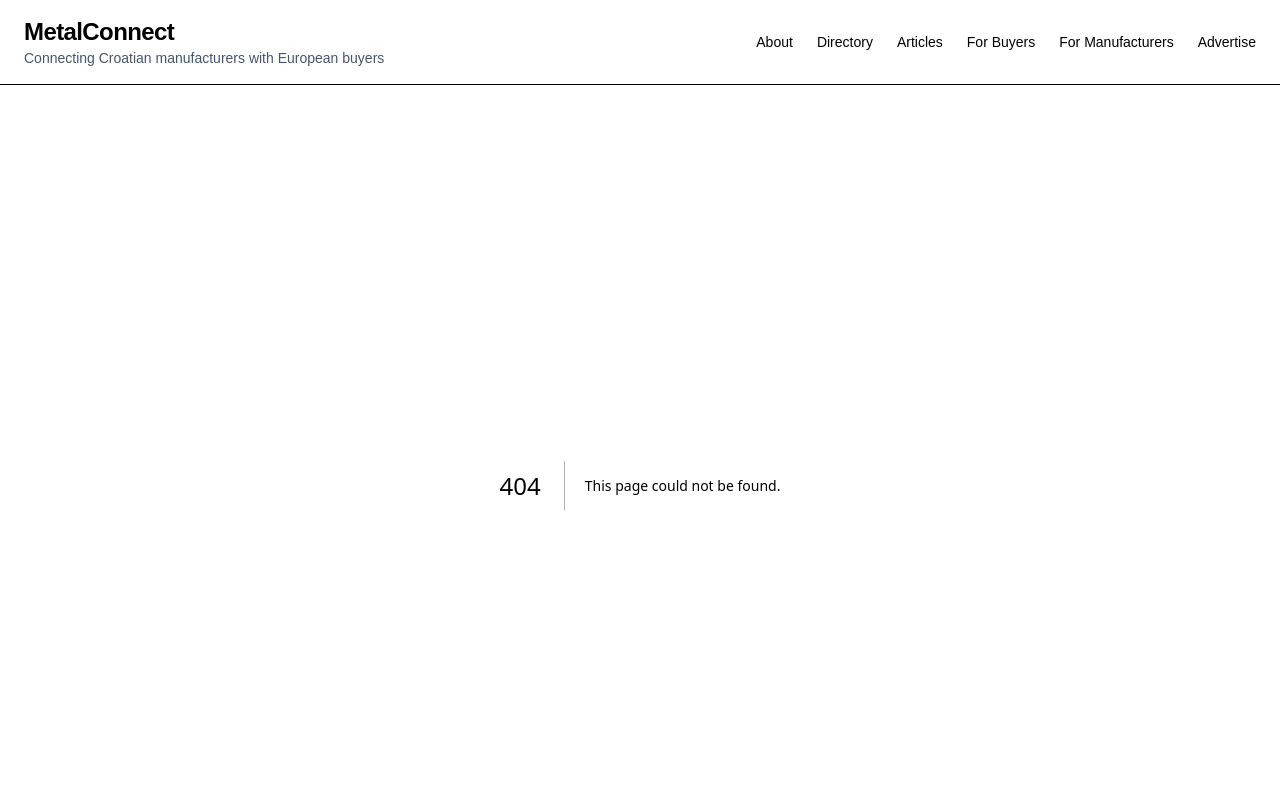
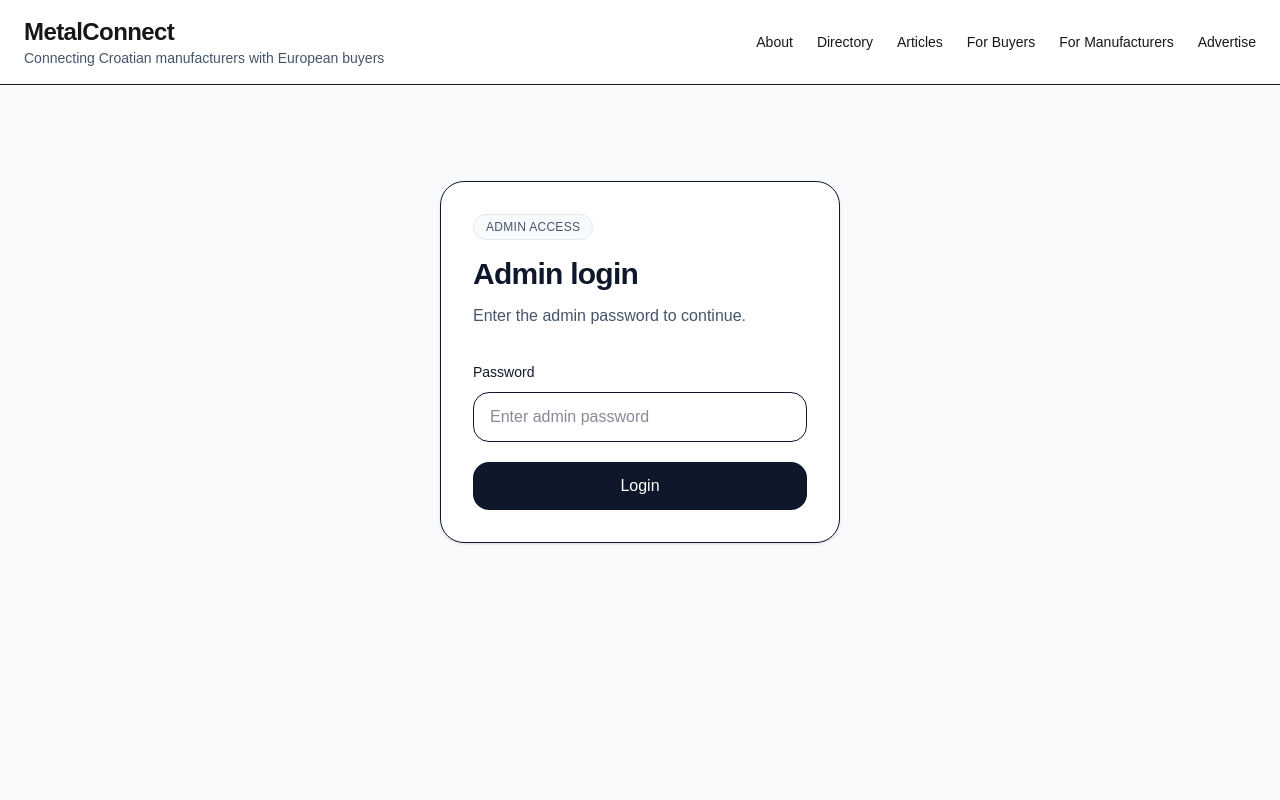
Before and after one commit to mini16111985-hub/metalconnect, a Next.js app: page /admin/login in a window 1280 px wide. Before the commit this address had no page. Shown: the top 800 px of the page. Built offline with nearby package versions, Linux system fonts and the light colour scheme.

Commit message:
add admin login page and api

```diff
--- /dev/null
+++ b/app/admin/login/page.js
@@ -0,0 +1,84 @@
+"use client";
+
+import { useState } from "react";
+
+export default function AdminLoginPage() {
+  const [password, setPassword] = useState("");
+  const [loading, setLoading] = useState(false);
+  const [errorMessage, setErrorMessage] = useState("");
+
+  const handleSubmit = async (e) => {
+    e.preventDefault();
+    setLoading(true);
+    setErrorMessage("");
+
+    try {
+      const response = await fetch("/api/admin-login", {
+        method: "POST",
+        headers: {
+          "Content-Type": "application/json",
+        },
+        body: JSON.stringify({ password }),
+      });
+
+      const result = await response.json();
+
+      if (!response.ok || !result.success) {
+        setErrorMessage(result.error || "Login failed.");
+        setLoading(false);
+        return;
+      }
+
+      window.location.href = "/admin/rfqs";
+    } catch (error) {
+      setErrorMessage(error.message || "Unknown error.");
+      setLoading(false);
+    }
+  };
+
+  return (
+    <main className="min-h-screen bg-slate-50 text-slate-900">
+      <section className="mx-auto max-w-md px-6 py-16 md:py-24">
+        <div className="rounded-3xl border bg-white p-8 shadow-sm">
+          <div className="mb-4 inline-flex rounded-full border border-slate-200 bg-slate-50 px-3 py-1 text-xs font-medium uppercase tracking-wide text-slate-600">
+            Admin Access
+          </div>
+
+          <h1 className="text-3xl font-bold tracking-tight">Admin login</h1>
+
+          <p className="mt-3 text-slate-600">
+            Enter the admin password to continue.
+          </p>
+
+          <form onSubmit={handleSubmit} className="mt-8 space-y-5">
+            <div>
+              <label className="text-sm font-medium">Password</label>
+              <input
+                type="password"
+                required
+                value={password}
+                onChange={(e) => setPassword(e.target.value)}
+                className="mt-2 w-full rounded-2xl border px-4 py-3"
+                placeholder="Enter admin password"
+              />
+            </div>
+
+            {errorMessage && (
+              <div className="rounded-xl border border-red-200 bg-red-50 px-4 py-3 text-sm text-red-700">
+                {errorMessage}
+              </div>
+            )}
+
+            <button
+              type="submit"
+              disabled={loading}
+              className="w-full rounded-2xl bg-slate-900 px-5 py-3 font-medium text-white"
+            >
+              {loading ? "Logging in..." : "Login"}
+            </button>
+          </form>
+        </div>
+      </section>
+    </main>
+  );
+}
--- /dev/null
+++ b/app/api/admin-login/route.js
@@ -0,0 +1,50 @@
+import { cookies } from "next/headers";
+
+export const dynamic = "force-dynamic";
+
+export async function POST(req) {
+  try {
+    const body = await req.json();
+    const { password } = body;
+
+    if (!process.env.ADMIN_LOGIN_PASSWORD) {
+      return Response.json(
+        { success: false, error: "Missing ADMIN_LOGIN_PASSWORD env variable." },
+        { status: 500 }
+      );
+    }
+
+    if (!password) {
+      return Response.json(
+        { success: false, error: "Password is required." },
+        { status: 400 }
+      );
+    }
+
+    if (password !== process.env.ADMIN_LOGIN_PASSWORD) {
+      return Response.json(
+        { success: false, error: "Invalid password." },
+        { status: 401 }
+      );
+    }
+
+    const cookieStore = await cookies();
+
+    cookieStore.set("mc_admin_session", "authenticated", {
+      httpOnly: true,
+      secure: true,
+      sameSite: "lax",
+      path: "/",
+      maxAge: 60 * 60 * 12,
+    });
+
+    return Response.json({ success: true });
+  } catch (error) {
+    console.error("Admin login error:", error);
+
+    return Response.json(
+      { success: false, error: error.message || "Unknown server error." },
+      { status: 500 }
+    );
+  }
+}
```
